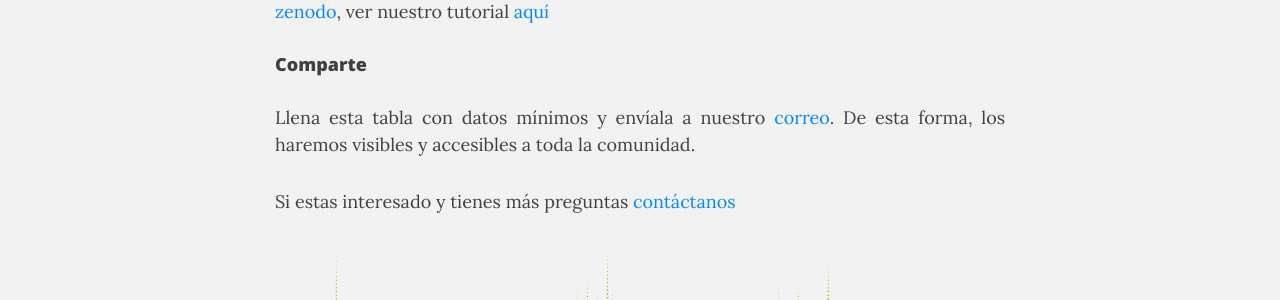
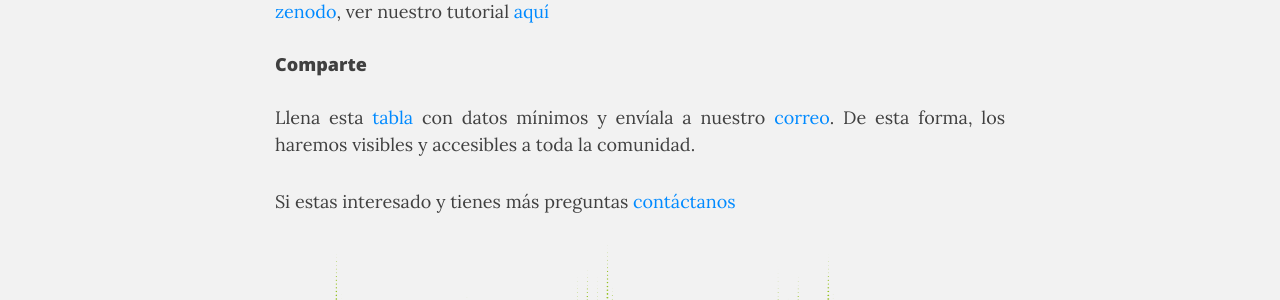
Before and after one commit to colombianfrogs/sounds, a Jekyll site: the page built from docs/unete.md, in a window 1280 px wide and 900 px high, scrolled down 1236 px. Shown: the part 154-454 px from the top of the window. Built offline with Jekyll 4.4.1, drawn with Linux system fonts in a browser that asks for light colours; part of the change alters nothing that is shown.

```diff
--- a/docs/unete.md
+++ b/docs/unete.md
@@ -62,7 +62,7 @@ Repositorios de datos de investigación:<br>
 [zenodo](https://zenodo.com/), ver nuestro tutorial <a href="https://www.youtube.com/watch?v=yRXnh_59sQY&t=5s">aquí</a>
 
 #### Comparte
-Llena esta tabla con datos mínimos y envíala a nuestro <a href="mailto:col.sonidos.colombia@gmail.com">correo</a>. De esta forma, los haremos visibles y accesibles a toda la comunidad.
+Llena esta <a href="https://docs.google.com/spreadsheets/d/16WcxUUv3ehSloq5FdqNAvmcPJsQCRMj0/edit?usp=sharing&ouid=116374556105233109762&rtpof=true&sd=true">tabla</a> con datos mínimos y envíala a nuestro <a href="mailto:col.sonidos.colombia@gmail.com">correo</a>. De esta forma, los haremos visibles y accesibles a toda la comunidad.
 
 Si estas interesado y tienes más preguntas <a href="mailto:col.sonidos.colombia@gmail.com">contáctanos</a>
 
```
